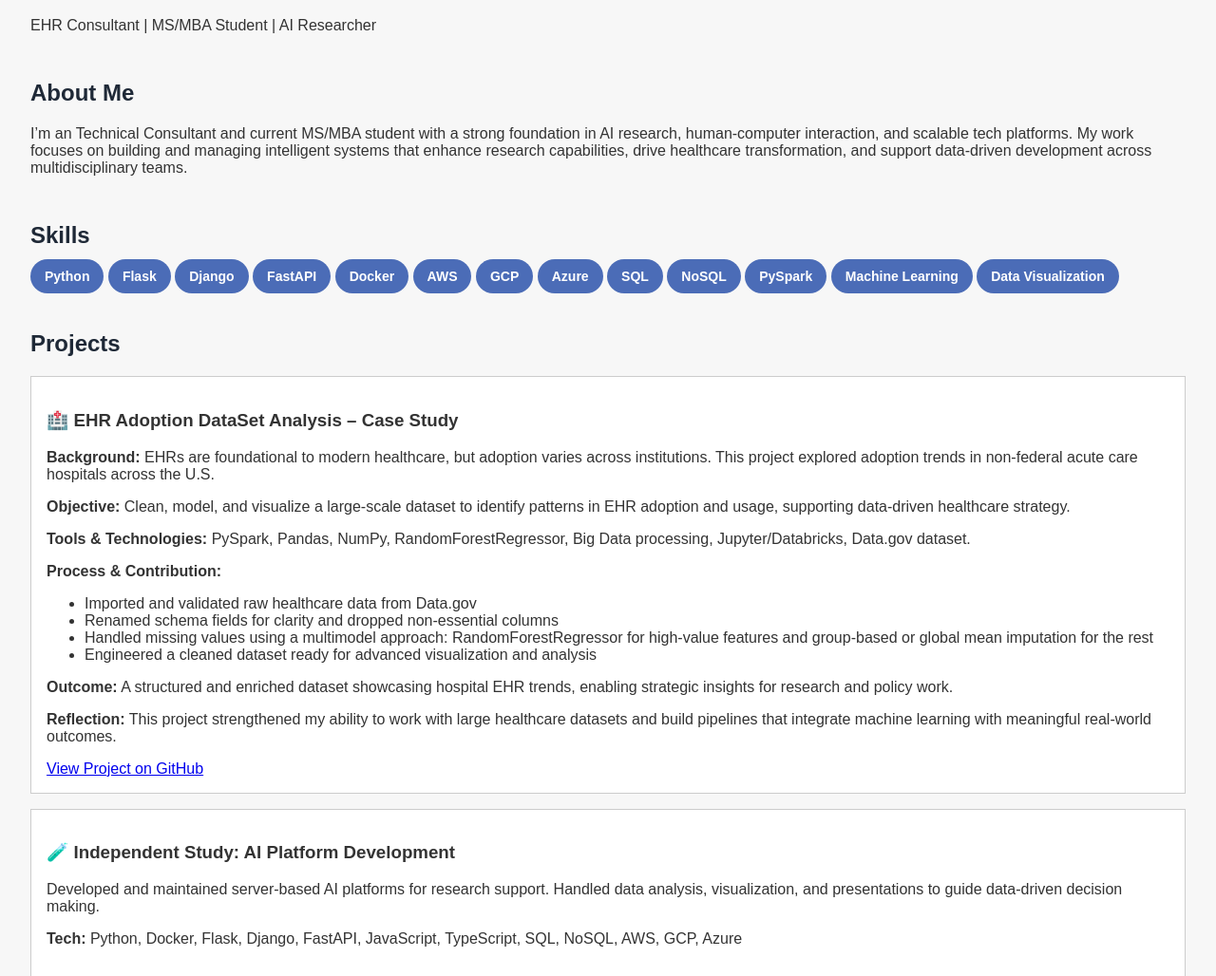
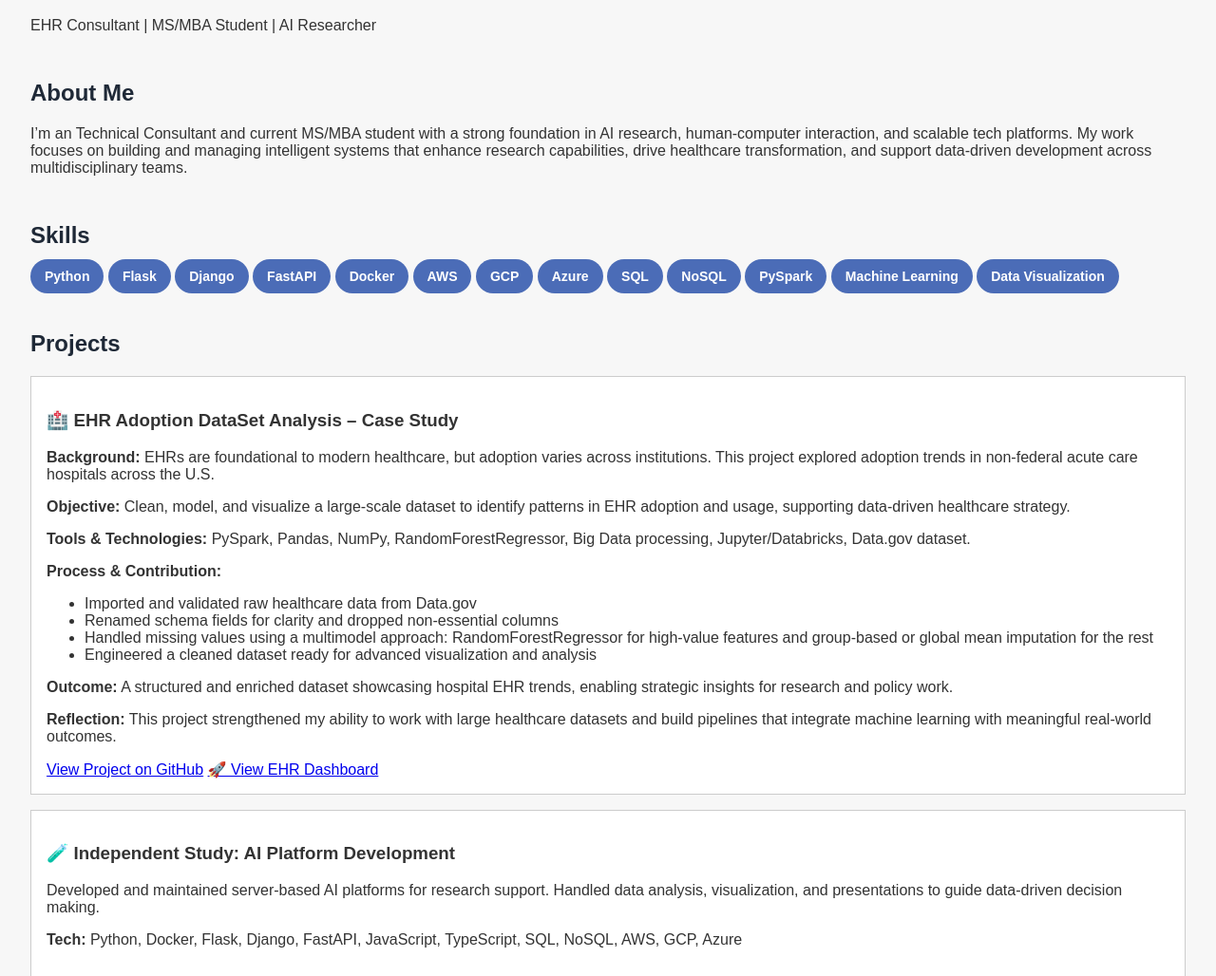
Before and after one commit to chelseaa1808/chelseaa1808.github.io, a plain HTML site: page index.html in a window 1280 px wide. Shown: the part 72-1100 px from the top of the page at 95% size. Drawn offline with Linux system fonts and the light colour scheme.

Commit message:
add dashboard

```diff
--- a/index.html
+++ b/index.html
@@ -53,6 +53,10 @@
       <p><strong>Outcome:</strong> A structured and enriched dataset showcasing hospital EHR trends, enabling strategic insights for research and policy work.</p>
       <p><strong>Reflection:</strong> This project strengthened my ability to work with large healthcare datasets and build pipelines that integrate machine learning with meaningful real-world outcomes.</p>
       <a href="https://github.com/chelseaa1808/EHR-Adoption-DataSet-Analysis">View Project on GitHub</a>
+      <a href="https://dashboard-i2abrxb8fk9inffhtt3a4n.streamlit.app/" target="_blank" class="resume-btn">
+        🚀 View EHR Dashboard
+      </a>
+
     </div>
 
     <div class="project">
```
